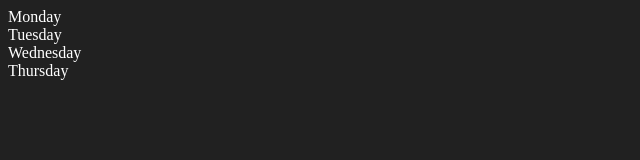
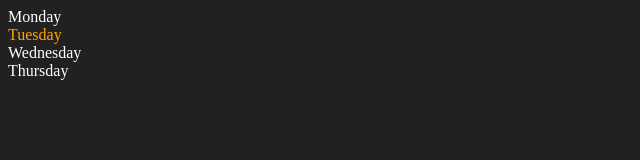
Before and after one commit to Akash-Jakkapalli/learning-javascript, a plain HTML site: page 06_dom/two.html in a window 1280 px wide. Shown: the full height of the page, 0-640 px from the left. Drawn offline with Linux system fonts and the light colour scheme.

Commit message:
parent and child class

```diff
--- a/06_dom/two.html
+++ b/06_dom/two.html
@@ -13,4 +13,25 @@
         <div class="day">Thursday</div>
     </div>
 </body>
+<script>
+    const parent = document.querySelector('.parent')
+    // console.log(parent);
+    // console.log(parent.children[2].innerHTML);
+    // for (let i = 0; i < parent.children.length; i++) {
+    //     console.log(parent.children[i].innerHTML);
+
+    // }
+    parent.children[1].style.color = "orange"
+
+    // console.log(parent.firstElementChild);
+
+    const dayOne = document.querySelector('.day')
+    console.log(dayOne);
+    console.log(dayOne.parentElement);
+
+
+
+
+
+</script>
 </html>
```
